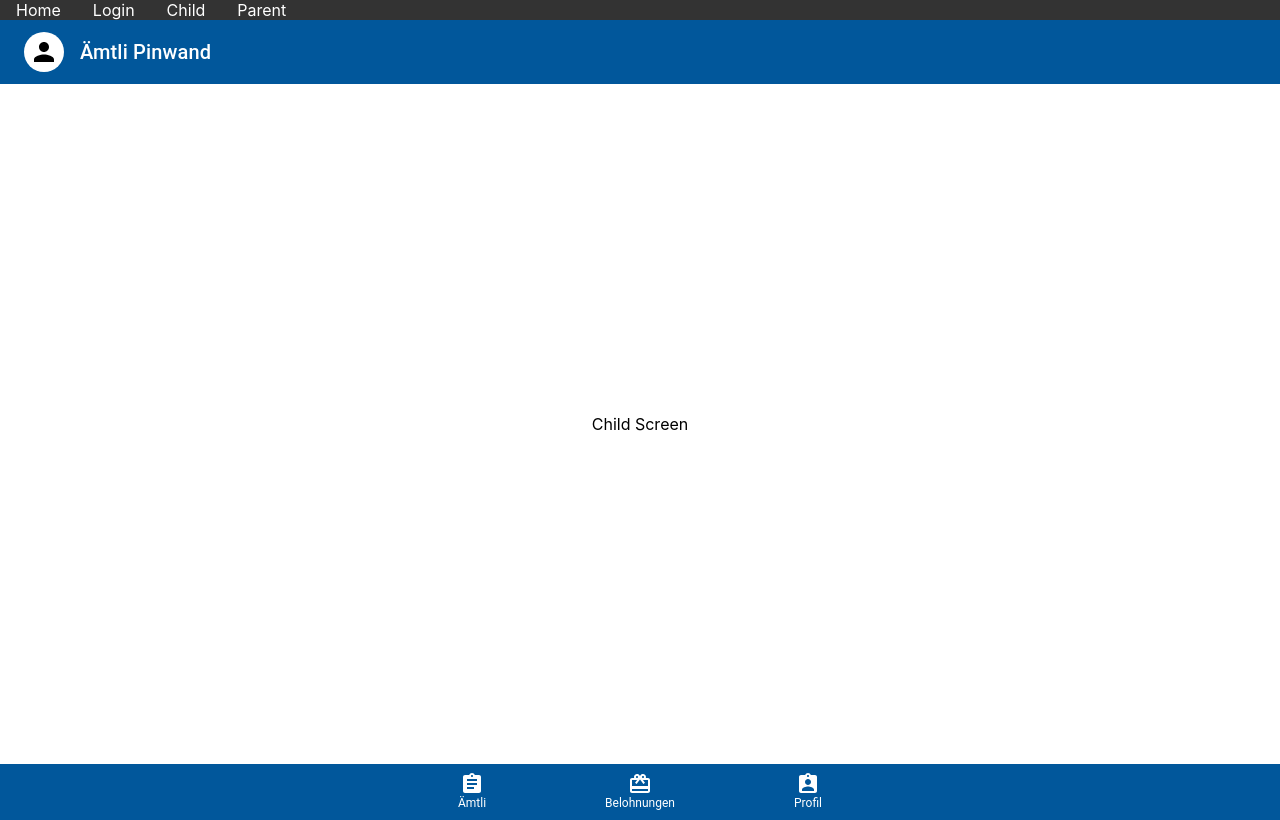
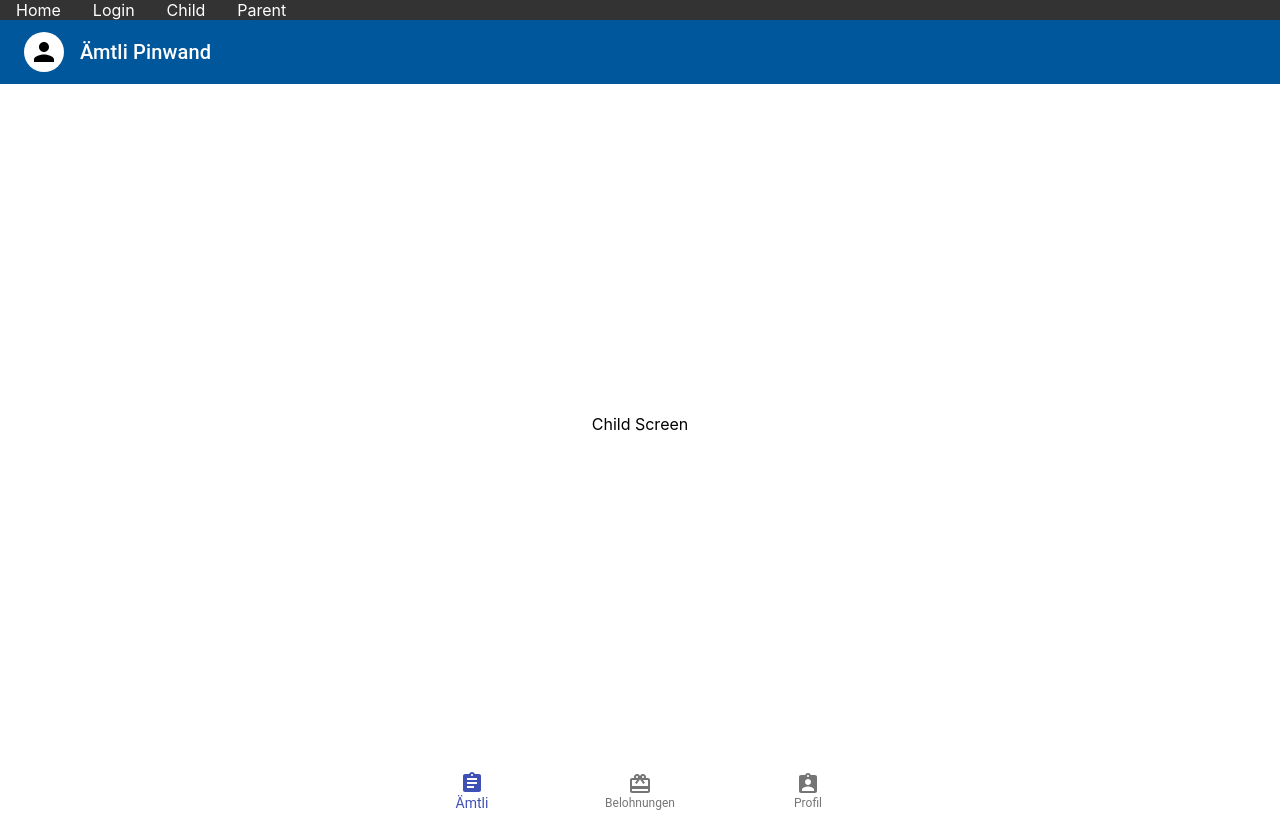
Before and after one commit to schenkjan/MarbleCollector, a React (Create React App) app in the folder client/: page /child in a window 1280 px wide. Built offline with nearby package versions, Linux system fonts and the light colour scheme.

Commit message:
Introduced missing state tracking in NavigationBar. Deactivated custom colors in NavigationBar.

```diff
--- a/client/src/shell/NavigationBar.tsx
+++ b/client/src/shell/NavigationBar.tsx
@@ -3,25 +3,31 @@ import AssignmentIcon from '@material-ui/icons/Assignment';
 import AssignmentIndIcon from '@material-ui/icons/AssignmentInd';
 //import MonetizationOnIcon from '@material-ui/icons/MonetizationOn'; // TODO js (25.02.2021): Alternative icon for rewards.
 import RedeemIcon from '@material-ui/icons/Redeem';
+import { useState } from "react";
 
 const useStyles = makeStyles({
     navigation: {
-        backgroundColor: "#01579b", // TODO js (25.02.2021): Move color selection to theme?
-        color: "#fff", // TODO js (25.02.2021): Move color selection to theme?
+        //backgroundColor: "#01579b", // TODO js (25.02.2021): Move color selection to theme?
+        //color: "#fff", // TODO js (25.02.2021): Move color selection to theme?
     },
     action: {
-        color: "#fff", // TODO js (25.02.2021): Move color selection to theme?
+        //color: "#fff", // TODO js (25.02.2021): Move color selection to theme?
     },
     icon: {
-        color: "#fff", // TODO js (25.02.2021): Move color selection to theme?
+        //color: "#fff", // TODO js (25.02.2021): Move color selection to theme?
     }
 });
 
 export function NavigationBar() {
     const classes = useStyles();
+    const [value, setValue] = useState(0);
+
+    function handleOnChange(event: React.ChangeEvent<{}>, newValue: any) {
+        setValue(newValue);
+    }
 
     return (
-        <BottomNavigation className={classes.navigation} showLabels>
+        <BottomNavigation className={classes.navigation} value={value} onChange={handleOnChange} showLabels>
             <BottomNavigationAction className={classes.action} label="Ämtli" icon={<AssignmentIcon className={classes.icon} />} />
             <BottomNavigationAction className={classes.action} label="Belohnungen" icon={<RedeemIcon className={classes.icon} />} />
             <BottomNavigationAction className={classes.action} label="Profil" icon={<AssignmentIndIcon className={classes.icon} />} />
```
